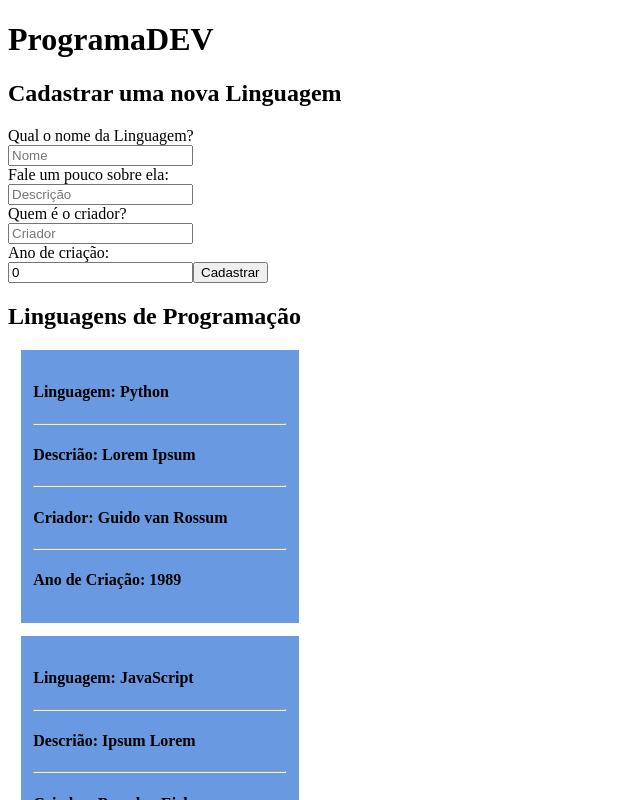
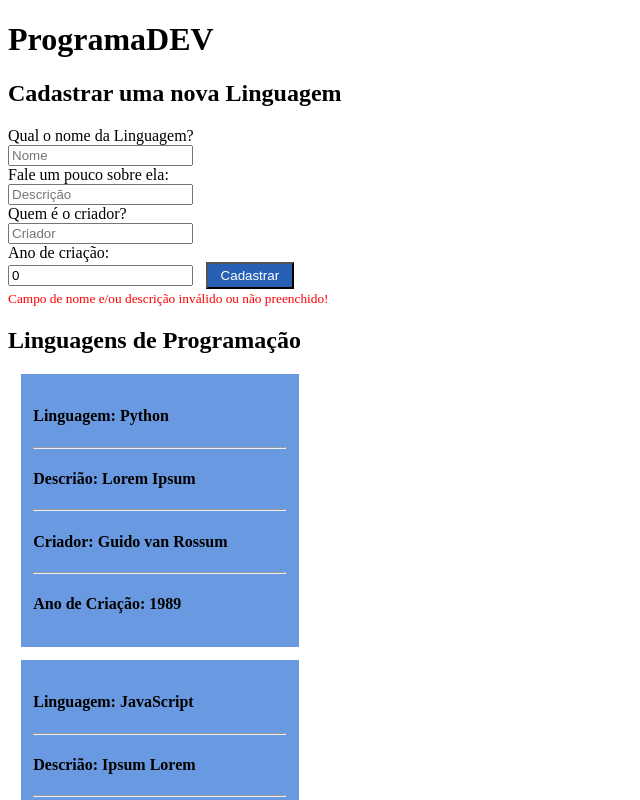
Before and after one commit to luanaflorencio/learning-vue, a Vue app: page / in a window 1280 px wide. Both pictures are taken after a click on the button "Cadastrar". Shown: the top 800 px of the page, without its empty margins (0-640 px from the left). Built offline with nearby package versions, Linux system fonts and the light colour scheme.

Commit message:
Validação simples, estilização button e remoção de parte inativa

```diff
--- a/src/App.vue
+++ b/src/App.vue
@@ -13,7 +13,8 @@
     <input type="text" placeholder="Criador" v-model="criadorField"><br>
     Ano de criação: <br>
     <input type="number" placeholder="Ano" v-model="anoField">
-    <button @click="novaLinguagem">Cadastrar</button>
+    <button @click="novaLinguagem" id="btn">Cadastrar</button><br>
+    <small v-show="invalid" class="erro">Campo de nome e/ou descrição inválido ou não preenchido!</small>
 
     <h2>Linguagens de Programação</h2>
 
@@ -35,6 +36,7 @@ export default {
   name: 'App',
   data() {
     return{
+      invalid: false,
       nomeField: "",
       descricaoField: "",
       criadorField: "",
@@ -74,11 +76,18 @@ export default {
   },
   methods: {
     novaLinguagem: function(){
+      if(this.nomeField == "" || this.nomeField.length < 2 || this.descricaoField == "" || this.descricaoField.length < 6){
+        this.invalid= true;
+      }
+      else{
       this.linguagens.push({nome: this.nomeField, descricao: this.descricaoField, criador: this.criadorField, ano: this.anoField, id: Date.now()});
       this.nomeField= "";
       this.descricaoField= "";
       this.criadorField= "";
       this.anoField= 0;
+      this.invalid= false;
+      }
+
     }
   }
 }
@@ -92,4 +101,14 @@ export default {
 .edit3{
    margin-left: 1%;
 }
+#btn{
+    background-color: #2760b4;
+    color: white;
+    width: 7%;
+    height: 27px;
+    margin-left:1%;
+}
+.erro{
+  color:red;
+}
 </style>
--- a/src/components/Linguagem.vue
+++ b/src/components/Linguagem.vue
@@ -33,18 +33,6 @@ export default{
 </script>
 
 <style scoped>
-#btn{
-    background-color: #2760b4;
-    color: white;
-    width: 7%;
-    height: 27px;
-}
-
-#txt{
-    width: 20%;
-    height:30px;
-    margin-right: 1%;
-}
 .data{
     background-color:#6999e0;
     width: 20%;
@@ -52,8 +40,5 @@ export default{
     margin-top: 1%;
     margin-left: 1%;
 }
-.box-ano{
-    margin-left: 1%;
-}
 
 </style>
```
